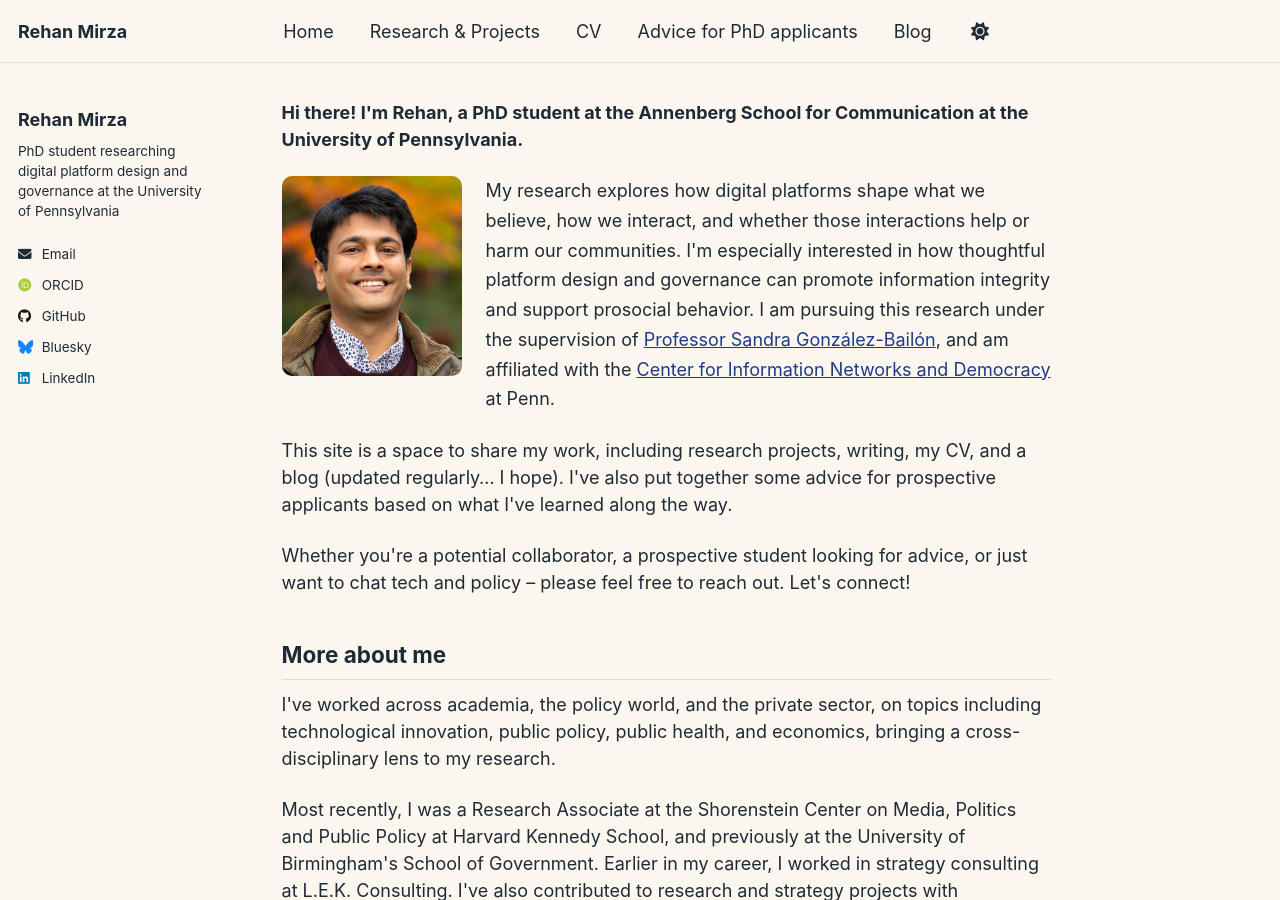
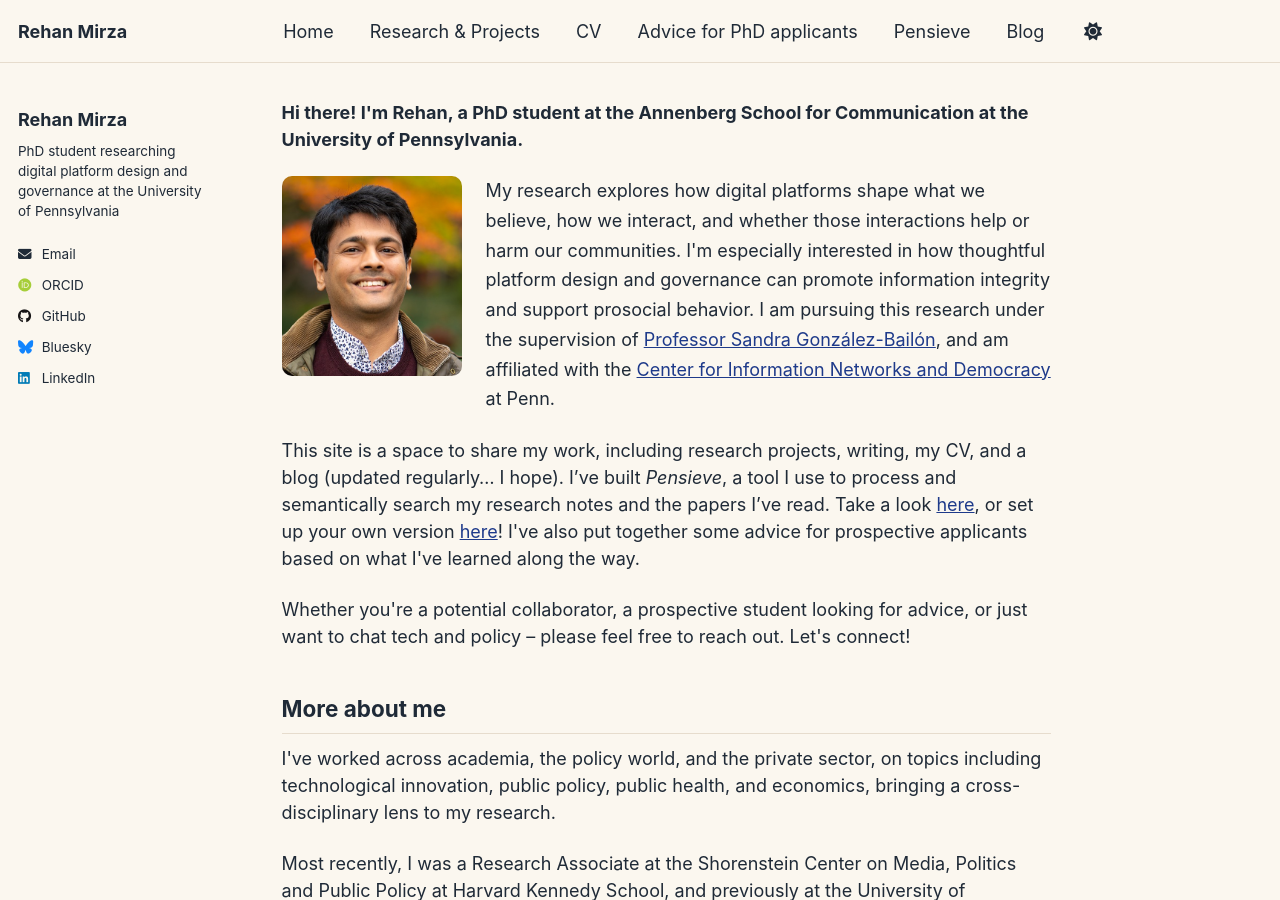
Before and after one commit to ramirza1/Rehan-Mirza, a Jekyll site: the page built from _pages/about.md, in a window 1280 px wide and 900 px high. Built offline with Jekyll 4.4.1, drawn with Linux system fonts in a browser that asks for light colours; some web fonts are replaced; a script that is not in the unit is left out.

Commit message:
Added pensieve

```diff
--- a/_data/navigation.yml
+++ b/_data/navigation.yml
@@ -20,5 +20,8 @@ main:
   - title: "Advice for PhD applicants"
     url: "/phd-guidance/"
 
+  - title: "Pensieve"
+    url: https://pensieve.rehanmirza.net
+
   - title: "Blog"
     url: "/blog/"
--- a/_pages/about.md
+++ b/_pages/about.md
@@ -39,7 +39,7 @@ redirect_from:
       Center for Information Networks and Democracy</a> at Penn.</p>
     </div>
   </div>
-  <p>This site is a space to share my work, including research projects, writing, my CV, and a blog (updated regularly… I hope). I've also put together some advice for prospective applicants based on what I've learned along the way.</p>
+  <p>This site is a space to share my work, including research projects, writing, my CV, and a blog (updated regularly… I hope). I’ve built <em>Pensieve</em>, a tool I use to process and semantically search my research notes and the papers I’ve read. Take a look <a href="https://pensieve-live.streamlit.app" target="_blank" rel="noopener noreferrer">here</a>, or set up your own version <a href="https://github.com/ramirza1/pensieve-project-template" target="_blank" rel="noopener noreferrer">here</a>! I've also put together some advice for prospective applicants based on what I've learned along the way.</p>
 
   <p>Whether you're a potential collaborator, a prospective student looking for advice, or just want to chat tech and policy – please feel free to reach out. Let's connect!</p>
 
```
